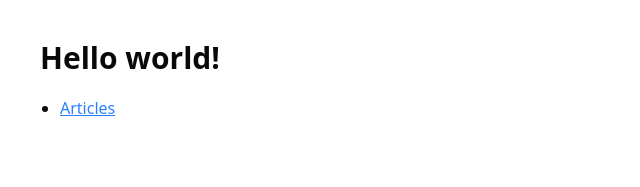
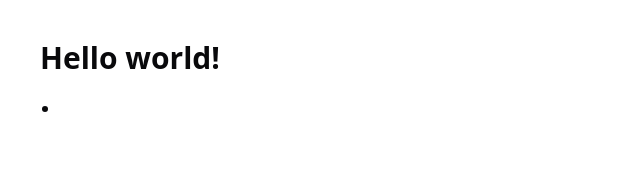
Before and after one commit to mkiin/tanstack-query-demo, a Next.js app: page / in a window 1280 px wide. Shown: the top 187 px of the page, without its empty margins (0-640 px from the left). Built offline with nearby package versions, Linux system fonts and the light colour scheme; what @t3-oss/env-nextjs would draw is missing.

Commit message:
landingページのpage.tsxを修正

```diff
--- a/src/app/page.tsx
+++ b/src/app/page.tsx
@@ -6,23 +6,9 @@ export default function Page() {
       <h1 className="text-3xl font-bold">Hello world!</h1>
       <ul className="list-disc pl-5">
         <li>
-          <StyledLink href="/articles">Articles</StyledLink>
+          <Link href={"/articles"} className="text-blue-500 underline" />
         </li>
       </ul>
     </div>
   );
 }
-
-function StyledLink({
-  href,
-  children,
-}: {
-  href: string;
-  children: React.ReactNode;
-}) {
-  return (
-    <Link href={href} className="text-blue-500 underline">
-      {children}
-    </Link>
-  );
-}
```
